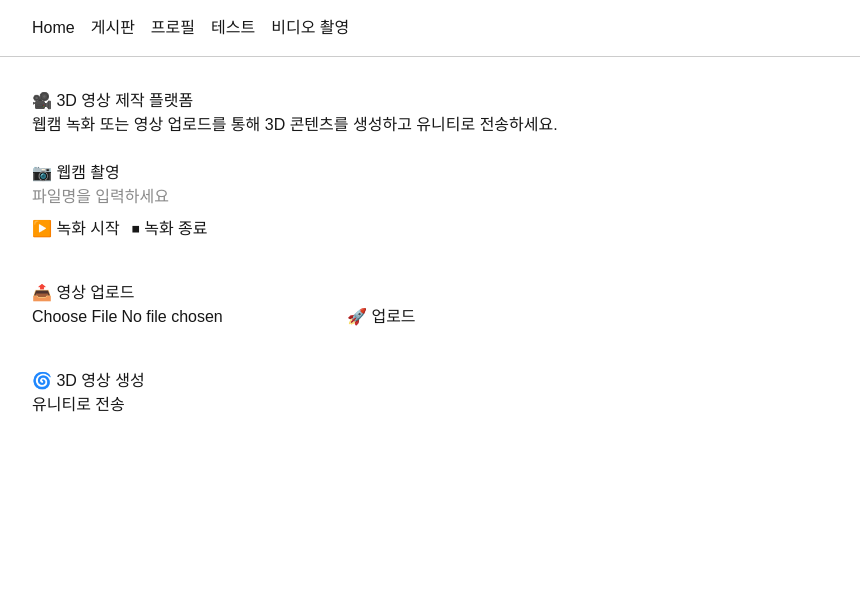
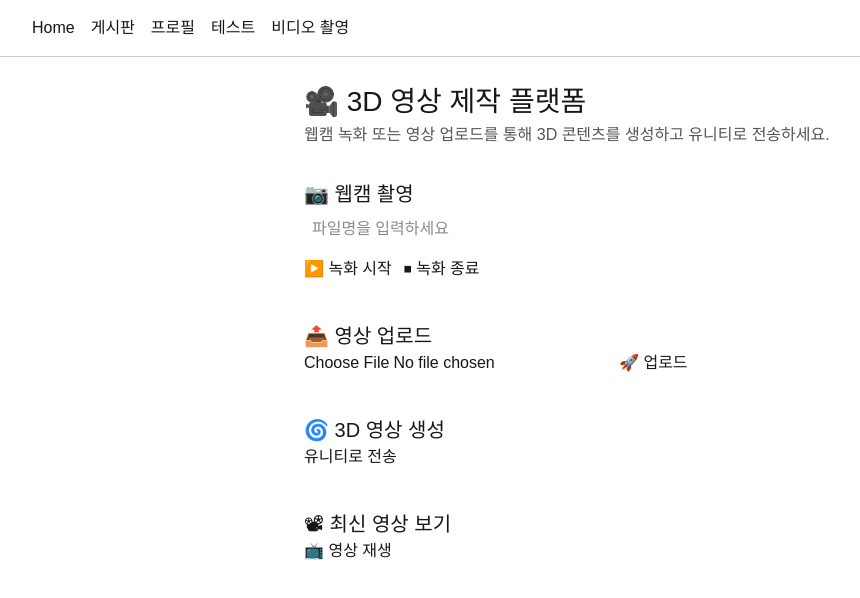
Before and after one commit to MadJangE00/Nextburger, a Next.js app: page /video in a window 1280 px wide. Shown: the top 598 px of the page, without its empty margins (0-860 px from the left). Built offline with nearby package versions, Linux system fonts and the light colour scheme; no server answers.

Commit message:
streamlit final

```diff
--- a/src/app/video/page.tsx
+++ b/src/app/video/page.tsx
@@ -9,26 +9,26 @@ export default function VideoPage() {
   const [uploadedFile, setUploadedFile] = useState<File | null>(null);
   const [videoUrl, setVideoUrl] = useState<string | null>(null);
   const [message, setMessage] = useState('');
+  const [loading, setLoading] = useState(false);
 
   const FASTAPI_URL = 'http://localhost:8000';
 
   const handleStartRecording = async () => {
+    setLoading(true);
     try {
-      const res = await fetch(`${FASTAPI_URL}/start?cmd=${cmd}`, {
-        method: 'POST'
-      });
+      const res = await fetch(`${FASTAPI_URL}/start?cmd=${cmd}`, { method: 'POST' });
       const data = await res.json();
       setMessage(data.message);
     } catch (err) {
       setMessage('녹화 시작 실패');
     }
+    setLoading(false);
   };
 
   const handleStopRecording = async () => {
+    setLoading(true);
     try {
-      const res = await fetch(`${FASTAPI_URL}/stop`, {
-        method: 'POST'
-      });
+      const res = await fetch(`${FASTAPI_URL}/stop`, { method: 'POST' });
       const blob = await res.blob();
       const url = URL.createObjectURL(blob);
       setVideoUrl(url);
@@ -36,10 +36,12 @@ export default function VideoPage() {
     } catch (err) {
       setMessage('녹화 종료 실패');
     }
+    setLoading(false);
   };
 
   const handleUpload = async () => {
     if (!uploadedFile) return;
+    setLoading(true);
     const formData = new FormData();
     formData.append('file', uploadedFile);
     try {
@@ -52,13 +54,13 @@ export default function VideoPage() {
     } catch (err) {
       setMessage('업로드 실패');
     }
+    setLoading(false);
   };
 
   const handleGenerate3D = async () => {
+    setLoading(true);
     try {
-      const res = await fetch(`${FASTAPI_URL}/get_latest_json`, {
-        method: 'POST'
-      });
+      const res = await fetch(`${FASTAPI_URL}/get_latest_json`, { method: 'POST' });
       const jsonData = await res.json();
       const unityRes = await fetch('http://192.168.1.177:5001/', {
         method: 'POST',
@@ -73,43 +75,69 @@ export default function VideoPage() {
     } catch (err) {
       setMessage('3D 영상 생성 실패');
     }
+    setLoading(false);
+  };
+
+  const handlePlayLatestVideo = async () => {
+    try {
+      const res = await fetch(`${FASTAPI_URL}/get_latest_video`);
+      if (res.ok) {
+        const blob = await res.blob();
+        const url = URL.createObjectURL(blob);
+        setVideoUrl(url);
+        setMessage('🎬 최신 영상 불러오기 완료');
+      } else {
+        setMessage('❌ 업로드된 영상이 없습니다.');
+      }
+    } catch (err) {
+      setMessage('❌ 영상 불러오기 실패');
+    }
   };
 
   return (
-    <div style={{ padding: 32 }}>
-      <h1>🎥 3D 영상 제작 플랫폼</h1>
-      <p>웹캠 녹화 또는 영상 업로드를 통해 3D 콘텐츠를 생성하고 유니티로 전송하세요.</p>
+    <div style={{ maxWidth: 720, margin: '0 auto', padding: 24, fontFamily: 'Arial' }}>
+      <h1 style={{ fontSize: 28 }}>🎥 3D 영상 제작 플랫폼</h1>
+      <p style={{ color: '#555' }}>웹캠 녹화 또는 영상 업로드를 통해 3D 콘텐츠를 생성하고 유니티로 전송하세요.</p>
 
-      <section style={{ marginTop: 24 }}>
-        <h2>📷 웹캠 촬영</h2>
+      <section style={{ marginTop: 32 }}>
+        <h2 style={{ fontSize: 20 }}>📷 웹캠 촬영</h2>
         <input
           type="text"
           placeholder="파일명을 입력하세요"
           value={cmd}
           onChange={(e) => setCmd(e.target.value)}
+          style={{ padding: 8, width: '100%', marginBottom: 8 }}
         />
-        <div style={{ marginTop: 8 }}>
-          <button onClick={handleStartRecording}>▶️ 녹화 시작</button>
-          <button onClick={handleStopRecording} style={{ marginLeft: 12 }}>⏹ 녹화 종료</button>
+        <div style={{ display: 'flex', gap: 12 }}>
+          <button onClick={handleStartRecording} disabled={loading}>▶️ 녹화 시작</button>
+          <button onClick={handleStopRecording} disabled={loading}>⏹ 녹화 종료</button>
         </div>
-        {videoUrl && (
-          <div style={{ marginTop: 16 }}>
-            <video src={videoUrl} controls width="480" />
-            <a href={videoUrl} download="recorded.mp4">🎬 영상 다운로드</a>
-          </div>
-        )}
       </section>
 
       <section style={{ marginTop: 40 }}>
-        <h2>📤 영상 업로드</h2>
+        <h2 style={{ fontSize: 20 }}>📤 영상 업로드</h2>
         <input type="file" accept="video/mp4" onChange={(e) => setUploadedFile(e.target.files?.[0] || null)} />
-        <button onClick={handleUpload} style={{ marginLeft: 12 }}>🚀 업로드</button>
+        <button onClick={handleUpload} style={{ marginLeft: 12 }} disabled={loading}>🚀 업로드</button>
       </section>
 
       <section style={{ marginTop: 40 }}>
-        <h2>🌀 3D 영상 생성</h2>
-        <button onClick={handleGenerate3D}>유니티로 전송</button>
+        <h2 style={{ fontSize: 20 }}>🌀 3D 영상 생성</h2>
+        <button onClick={handleGenerate3D} disabled={loading}>유니티로 전송</button>
       </section>
+
+      <section style={{ marginTop: 40 }}>
+        <h2 style={{ fontSize: 20 }}>📽 최신 영상 보기</h2>
+        <button onClick={handlePlayLatestVideo}>📺 영상 재생</button>
+      </section>
+
+      {videoUrl && (
+        <div style={{ marginTop: 20 }}>
+          <video src={videoUrl} controls width="100%" />
+          <a href={videoUrl} download="recorded.mp4" style={{ display: 'block', marginTop: 8 }}>
+            🎬 영상 다운로드
+          </a>
+        </div>
+      )}
 
       {message && <p style={{ marginTop: 24, color: '#444' }}>{message}</p>}
     </div>
```
